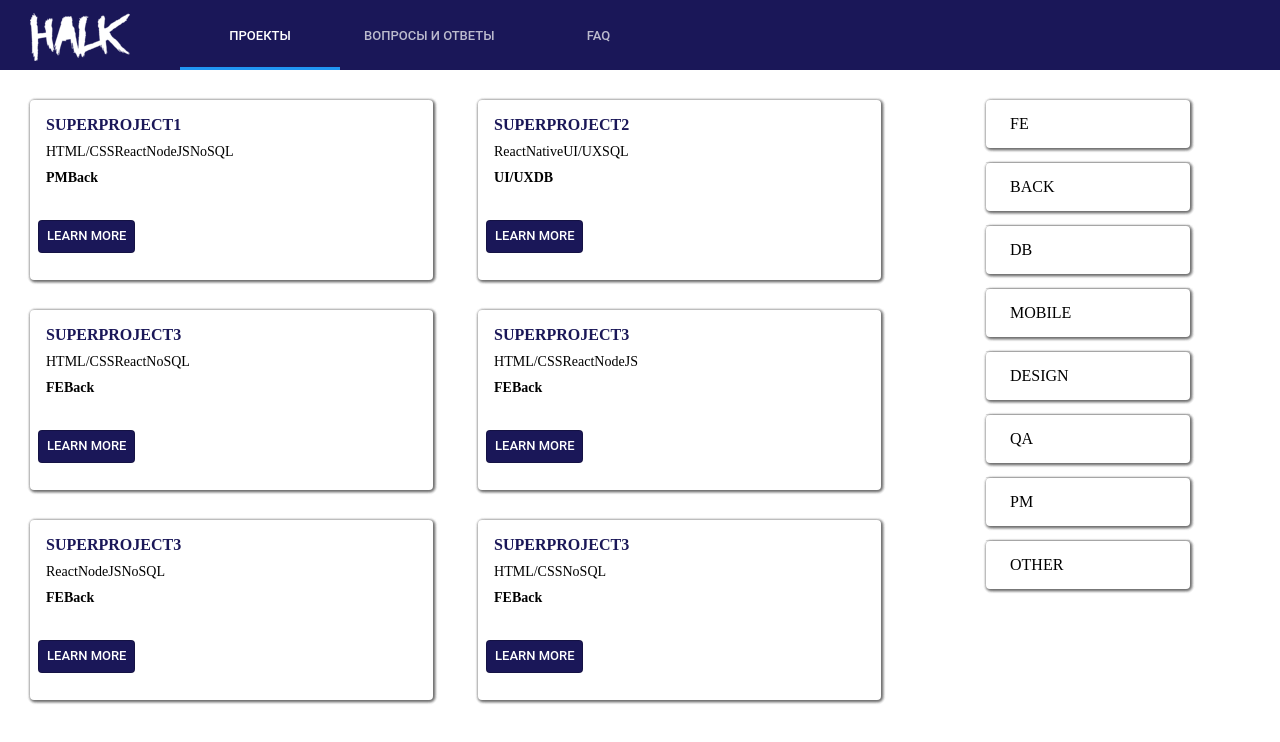
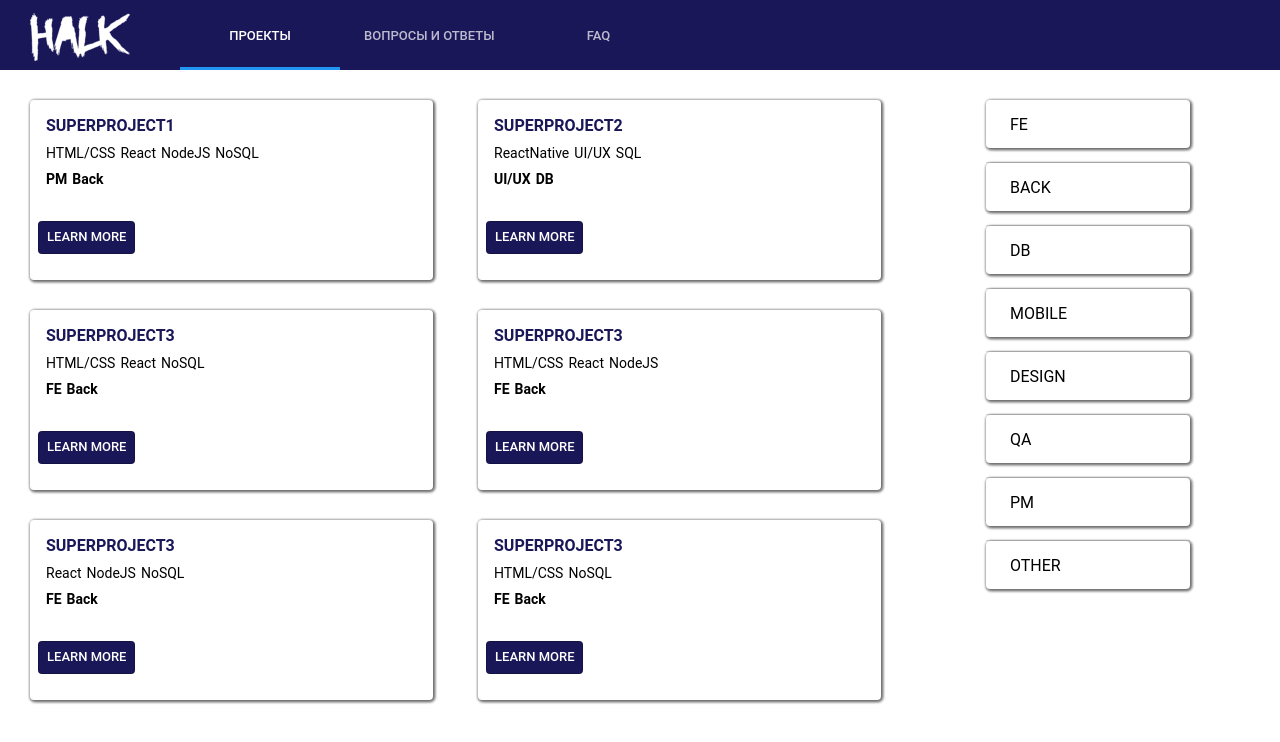
Before and after one commit to NadyaHristuk/30hack_hulk, a React (Create React App) app in the folder frontend/: page / in a window 1280 px wide. Shown: the top 742 px of the page. Built offline with nearby package versions, Linux system fonts and the light colour scheme.

Commit message:
Add styles for filters

```diff
--- a/frontend/src/pages/projects/filter-panel.js
+++ b/frontend/src/pages/projects/filter-panel.js
@@ -59,7 +59,7 @@
 		        					<FormControlLabel
 		        						key={shortid.generate()}
 		        						control={
-		        							<Checkbox
+		        							<Checkbox  classes={{root:'checkbox-color'}}
 		        								checked={checkedCategories.includes(category)}
 		        								onChange={(e) => {
 		        									e.stopPropagation();
--- a/frontend/src/static/style.css
+++ b/frontend/src/static/style.css
@@ -1,6 +1,7 @@
 *{
     margin: 0;
     padding: 0;
+    font-family: "Roboto", "Helvetica", "Arial", sans-serif;
 }
 
 .App .wrapper {
@@ -68,11 +69,17 @@
     margin-bottom: 10px;
 }
 
+.App .main-content .wrapper-project-card p span{
+    margin-right: 5px;
+}
 .App .main-content .wrapper-project-card h6{
     font-size: 14px;
     margin-bottom: 10px;
 }
 
+.App .main-content .wrapper-project-card h6 span{
+    margin-right: 5px;
+}
 .App .main-content .wrapper-project-card .button-about-project{
     background-color: #1a1758;
     color: #fff;
@@ -91,3 +98,7 @@
 .App .filters .checkbox-wrapper{
     flex-direction: column;
 }
+
+.App .filters .checkbox-wrapper .checkbox-color svg{
+    color: #1a1758;
+}
```
